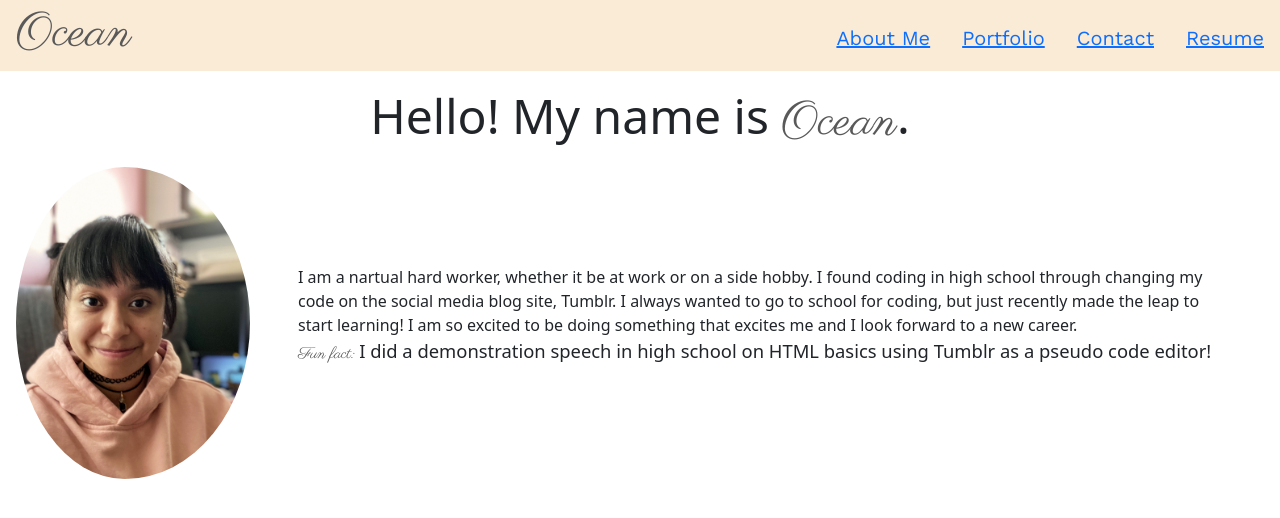
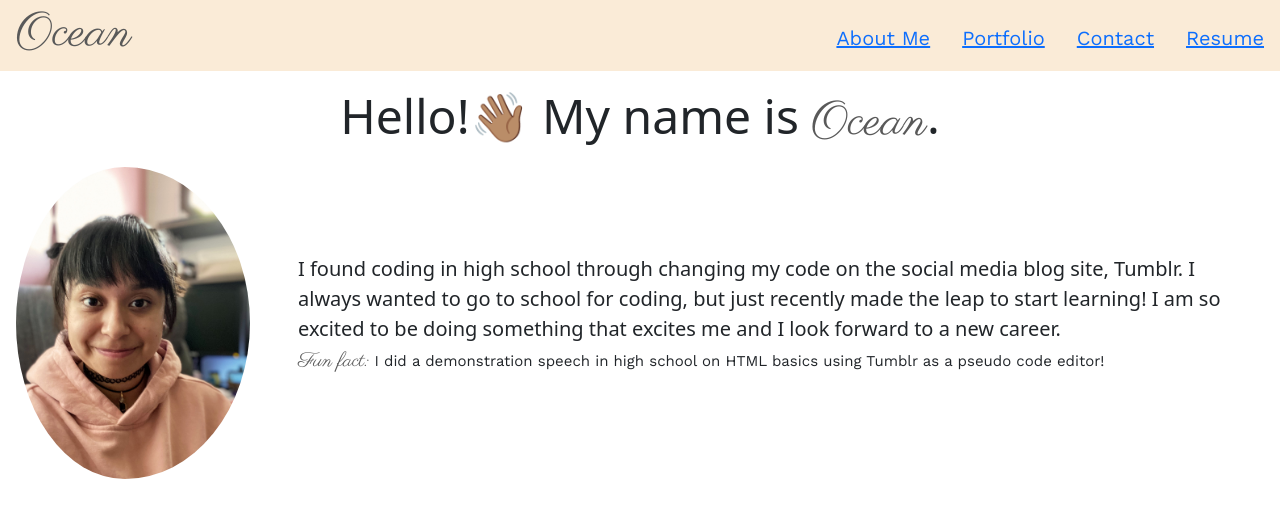
Before and after one commit to oceanlatte/my-react-portfolio, a React (Create React App) app: page / in a window 1280 px wide. Shown: the top 518 px of the page. Built offline with nearby package versions, Linux system fonts and the light colour scheme.

Commit message:
fix styling issues

```diff
--- a/public/index.html
+++ b/public/index.html
@@ -24,10 +24,9 @@
       work correctly both with client-side routing and a non-root public URL.
       Learn how to configure a non-root public URL by running `npm run build`.
     -->
-    <title>React App</title>
+    <title>Ocean's Portfolio</title>
   </head>
   <body>
-    <noscript>You need to enable JavaScript to run this app.</noscript>
     <div id="root"></div>
     <!--
       This HTML file is a template.
--- a/src/App.css
+++ b/src/App.css
@@ -26,6 +26,11 @@ h1 a {
   color: #595959;
 }
 
+.nav-links a {
+  color: black;
+  text-decoration: none;
+}
+
 /*  -header styling-  */
 
 header {
@@ -52,6 +57,10 @@ header {
   color: #595959;
 }
 
+.about-description {
+  font-size: 1.25rem;
+}
+
 .fun-fact-title {
   font-family: 'Parisienne', cursive;
   /* font-size: 2rem; */
@@ -59,5 +68,6 @@ header {
 }
 
 .fun-fact {
-  font-size: 1.15rem;
+  font-family: 'Work Sans', sans-serif;
+  font-size: 15px;
 }
--- a/src/App.js
+++ b/src/App.js
@@ -1,4 +1,5 @@
-import './App.css'
+import React from 'react';
+import './App.css';
 import Header from './components/Header';
 import Nav from './components/Nav';
 import About from './components/About';
@@ -6,7 +7,6 @@ import About from './components/About';
 function App() {
   return (
     <div>
-      {/* MAIN APP HERE */}
       <Header>
         <Nav>
         </Nav>
--- a/src/components/About.js
+++ b/src/components/About.js
@@ -1,16 +1,15 @@
 import React from 'react';
-import selfie from '../assets/images/portfolio-img-1.JPG'
+import selfie from '../assets/images/portfolio-img-1.JPG';
 
 function About() {
   return (
-    <article>
+    <article id='#about'>
       <h2 className='about-title text-center my-3'>
-        Hello! My name is <span className="about-title-span">Ocean</span>.
+        Hello!👋🏽 My name is <span className="about-title-span">Ocean</span>.
       </h2>
       <div className='d-flex align-items-center justify-content-between'>
         <img src={selfie} style={{ width: "250px" }} alt='selfie of app author' className='avatar rounded-circle ps-3'/>
-        <p className='px-5'>
-        I am a nartual hard worker, whether it be at work or on a side hobby.
+        <p className='px-5 about-description'>
         I found coding in high school through changing my code on the social media blog site, Tumblr.
         I always wanted to go to school for coding, but just recently made the leap to start learning!
         I am so excited to be doing something that excites me and I look forward to a new career.
--- a/src/components/Header.js
+++ b/src/components/Header.js
@@ -1,6 +1,5 @@
 import React from 'react';
 import Nav from './Nav';
-import '../App.css'
 
 function Header() {
   return (
--- a/src/components/Nav.js
+++ b/src/components/Nav.js
@@ -4,7 +4,7 @@ function Nav() {
   return (
     <nav className='d-flex'>
      <a href='#about' className='px-3 nav-links'>About Me</a>
-     <a href='link' className='px-3 nav-links'>Portfolio</a>
+     <a href='#portfolio' className='px-3 nav-links'>Portfolio</a>
      <a href='link' className='px-3 nav-links'>Contact</a>
      <a href='link' className='px-3 nav-links'>Resume</a>
     </nav>
--- a/src/index.js
+++ b/src/index.js
@@ -1,7 +1,7 @@
 import React from 'react';
 import ReactDOM from 'react-dom/client';
-import './index.css';
 import App from './App';
+import './App.css';
 import 'bootstrap/dist/css/bootstrap.min.css';
 
 const root = ReactDOM.createRoot(document.getElementById('root'));
```
Also changed, not shown: src/index.css (deleted, +0 -15 lines).
